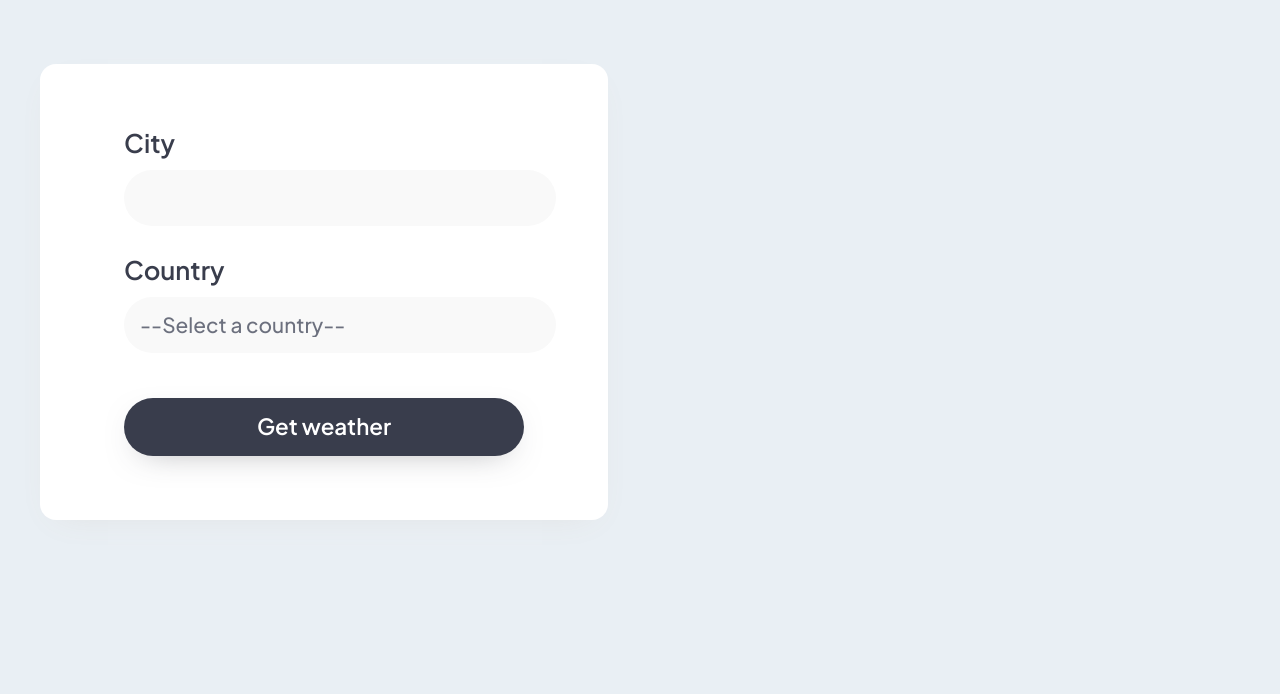
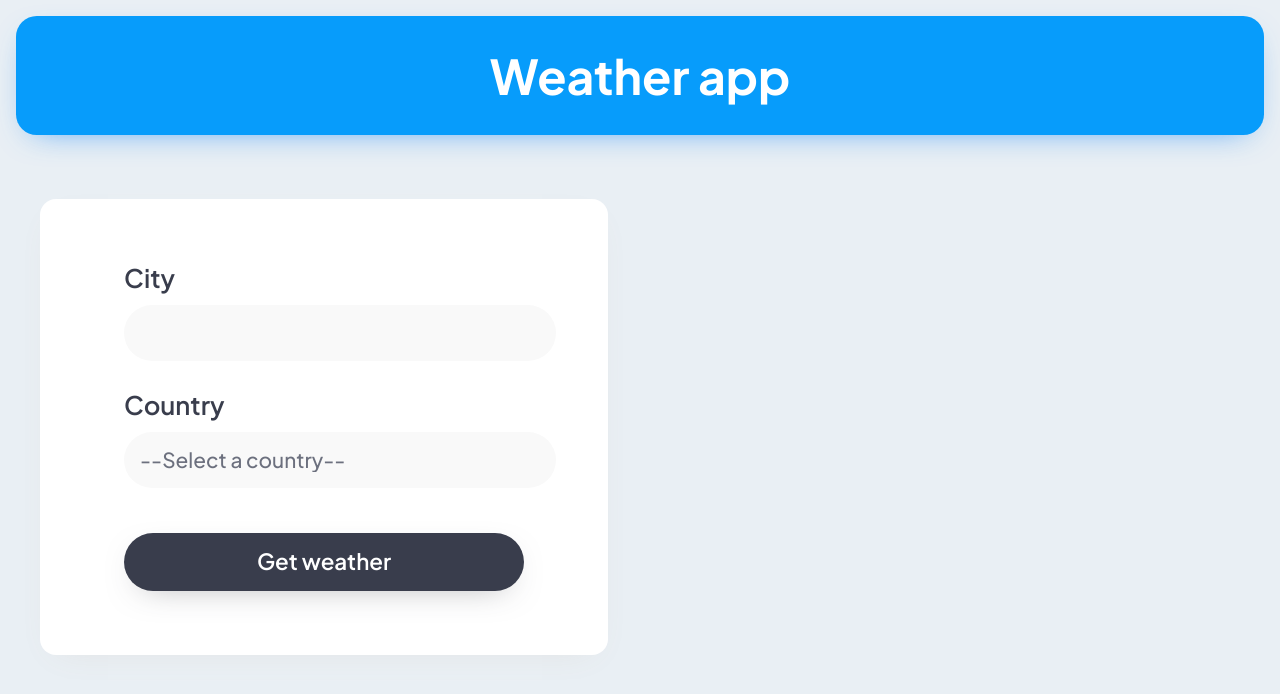
Before and after one commit to jairpss/weather-app, a React (Vite) app: page / in a window 1280 px wide. Shown: the top 694 px of the page. Built offline with nearby package versions, Linux system fonts and the light colour scheme.

Commit message:
creating header and provider

```diff
--- a/src/App.jsx
+++ b/src/App.jsx
@@ -1,12 +1,16 @@
 import { useState } from 'react'
 import AppWeather from './components/AppWeather'
+import { WeatherProvider } from './context/WeatherProvider'
 
 function App() {
 
   return (
-    <div className="App">
+    <WeatherProvider>
+      <header>
+        <h1>Weather app</h1>
+      </header>
       <AppWeather />
-    </div>
+    </WeatherProvider>
   )
 }
 
--- /dev/null
+++ b/src/context/WeatherProvider.jsx
@@ -0,0 +1,35 @@
+import { useState, createContext } from 'react'
+
+const WeatherContext = createContext()
+
+const WeatherProvider = ({children}) => {
+
+    const [search, setSearch] = useState({
+        city: '',
+        country: ''
+    })
+
+    const dataSearch = e => {
+        setSearch({
+            ...search,
+            [e.target.name]: e.target.value
+        })
+    }
+
+    return (
+        <WeatherContext.Provider
+            value={{
+                search,
+                dataSearch
+            }}
+        >
+            {children}
+        </WeatherContext.Provider>
+    )
+}
+
+export {
+    WeatherProvider
+}
+
+export default WeatherContext
--- a/src/index.css
+++ b/src/index.css
@@ -5,8 +5,10 @@ body {
 }
 header {
   background-color: #079CFB;
-  padding: 1.5rem;
-  border-bottom: 1rem solid #0284c7;
+  padding: 2rem;
+  margin: 1rem;
+  border-radius: 1.3rem;
+  box-shadow: 0px 10px 33px -17px rgba(12, 130, 249, 0.8);
 }
 header h1 {
   text-align: center;
```
Also changed, not shown: src/hooks/useWeather.jsx (added, +8 -0 lines).
